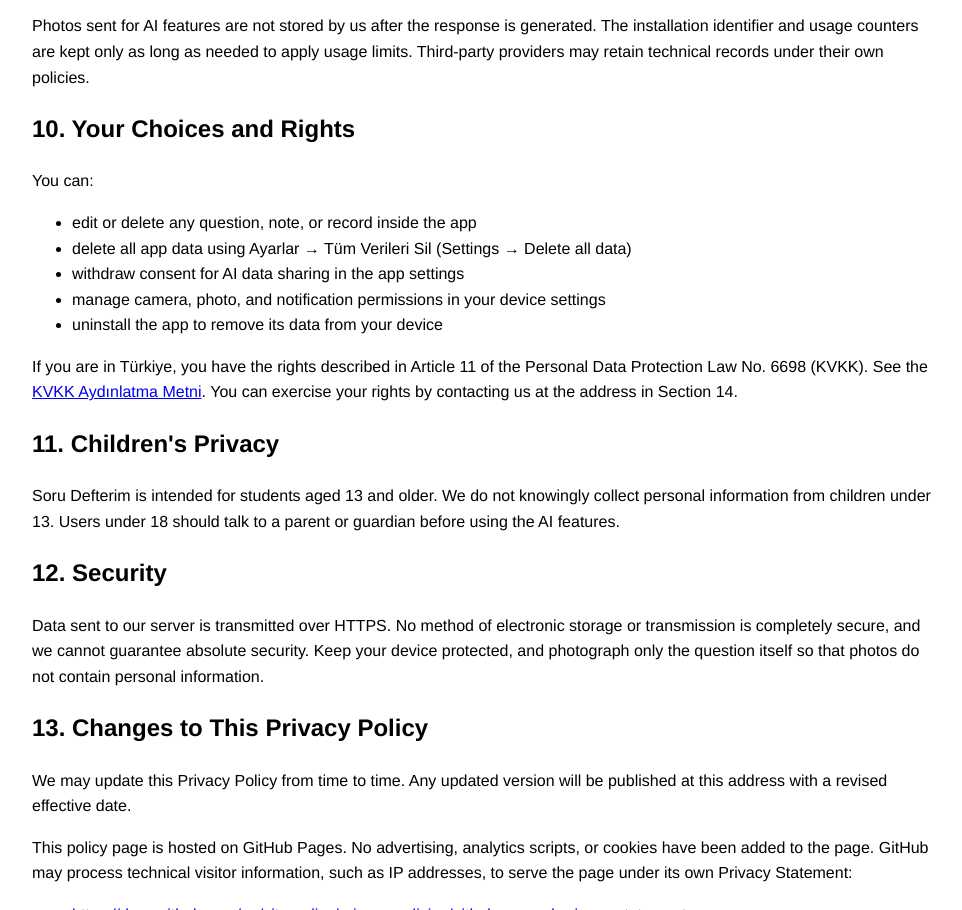
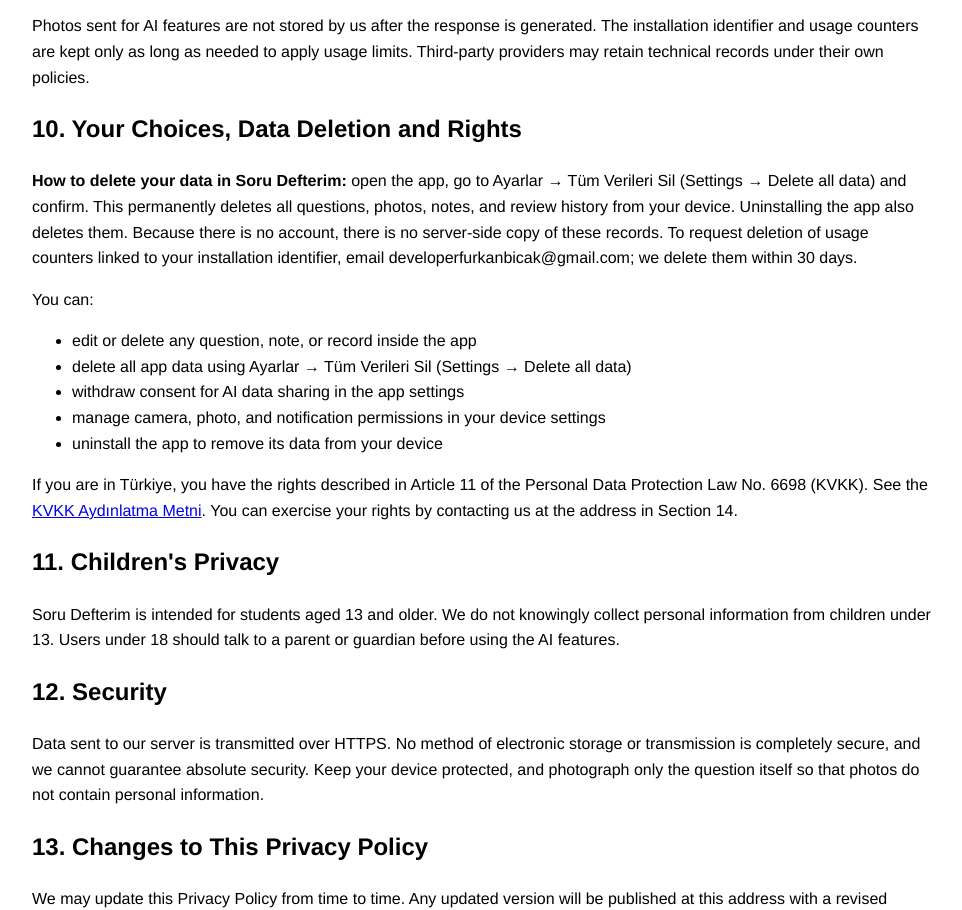
Before and after one commit to furkanbicak/soru-defterim-policy, a plain HTML site: page index.html in a window 1280 px wide. Shown: the part 2573-3483 px from the top of the page, without its empty margins (158-1120 px from the left). Drawn offline with Linux system fonts and the light colour scheme.

Commit message:
Add data deletion section anchor
Co-Authored-By: Claude Opus 5.5 <noreply@anthropic.com>

```diff
--- a/index.html
+++ b/index.html
@@ -90,7 +90,8 @@ margin: 0 auto;
 <p>App records remain on your device until you delete them, use Ayarlar → Tüm Verileri Sil (Settings → Delete all data), or uninstall the app.</p>
 <p>Photos sent for AI features are not stored by us after the response is generated. The installation identifier and usage counters are kept only as long as needed to apply usage limits. Third-party providers may retain technical records under their own policies.</p>
 
-<h2>10. Your Choices and Rights</h2>
+<h2 id="data-deletion">10. Your Choices, Data Deletion and Rights</h2>
+<p><strong>How to delete your data in Soru Defterim:</strong> open the app, go to Ayarlar → Tüm Verileri Sil (Settings → Delete all data) and confirm. This permanently deletes all questions, photos, notes, and review history from your device. Uninstalling the app also deletes them. Because there is no account, there is no server-side copy of these records. To request deletion of usage counters linked to your installation identifier, email developerfurkanbicak@gmail.com; we delete them within 30 days.</p>
 <p>You can:</p>
 <ul>
 <li>edit or delete any question, note, or record inside the app</li>
```
